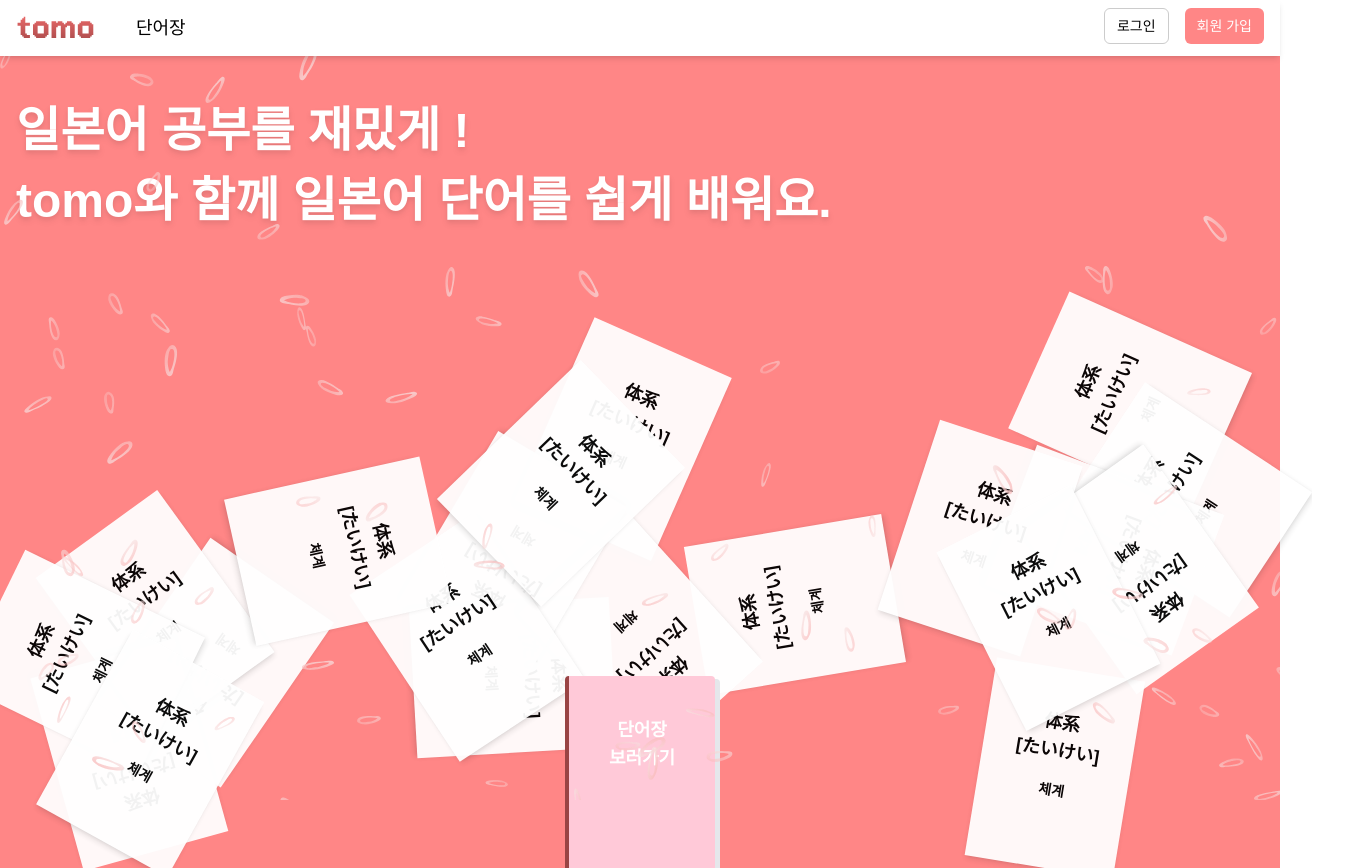
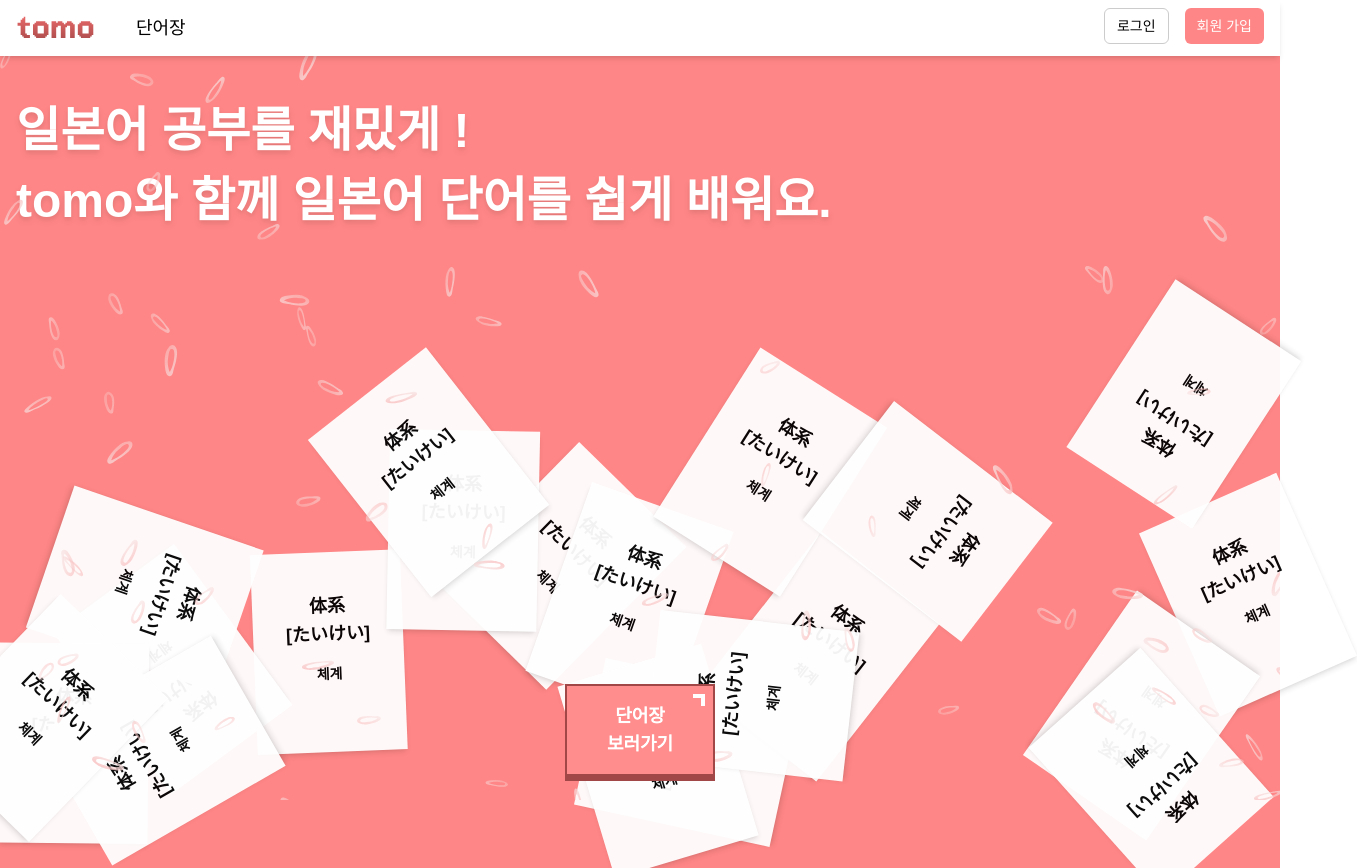
Before and after one commit to juriikim/tomo, a Next.js app: page / in a window 1280 px wide. Shown: the top 868 px of the page, 1357 px wide, since content can reach past the window. Built offline with nearby package versions, Linux system fonts and the light colour scheme; a web font is replaced by a local one.

Commit message:
Refactor: 카드 애니메이션 수정 - 파일 이름 변경 - 딜레이 후 경로 이동 함수 추가

```diff
--- a/src/app/page.tsx
+++ b/src/app/page.tsx
@@ -1,7 +1,7 @@
 import Particle from '@/components/common/particle'
 import PageLayout from '@/components/layout/pageLayout'
 // import PointerCircle from '@/components/layout/pointerCircle'
-import ScrollCard from '@/components/common/scrollCard'
+import ScrollCard from '@/components/common/card'
 
 export default function Home() {
   return (
--- a/src/classes/ScrollCard.ts
+++ b/src/classes/Card.ts
@@ -1,4 +1,4 @@
-export class ScrollCard {
+export class Card {
   x: number
   y: number
   rotation: number
--- /dev/null
+++ b/src/components/common/card.tsx
@@ -0,0 +1,39 @@
+'use client'
+import { useCard } from '@/hooks/useCard'
+import { useRouter } from 'next/navigation'
+
+export default function Card() {
+  const { containerRef, cardArray, assembleCard } = useCard()
+  const router = useRouter()
+
+  return (
+    <div
+      className="relative mt-60 h-[400px] w-full text-center text-lg"
+      ref={containerRef}
+    >
+      {cardArray?.map((card, index) => (
+        <div
+          key={index}
+          className="absolute h-[200px] w-[150px] bg-white py-10 text-secondary opacity-95 shadow-md transition-all duration-700"
+          style={{
+            transform: `translate(calc(${card.x}px - 50%), calc(${card.y}px - 200px)) rotate(${card.rotation}deg)`,
+          }}
+        >
+          <p>体系</p>
+          <p>[たいけい]</p>
+          <p className="mt-4 text-sm">체계</p>
+        </div>
+      ))}
+      <div
+        onClick={async () => {
+          await assembleCard()
+          router.push('/words')
+        }}
+        className="relative top-52 z-40 m-auto w-fit cursor-pointer border-2 border-muted-foreground bg-primary-foreground px-10 py-4 shadow-drop shadow-muted-foreground brightness-105 transition-all before:absolute before:right-2 before:top-2 before:h-3 before:w-3 before:bg-white after:absolute after:right-3 after:top-3 after:h-3 after:w-3 after:bg-primary-foreground hover:translate-y-2 hover:shadow-none"
+      >
+        단어장
+        <br /> 보러가기
+      </div>
+    </div>
+  )
+}
--- a/src/components/common/scrollCard.tsx
+++ /dev/null
@@ -1,34 +0,0 @@
-'use client'
-import { useScrollCard } from '@/hooks/useScrollCard'
-
-export default function ScrollCard() {
-  const { containerRef, cardArray, assembleCard } = useScrollCard()
-
-  return (
-    <div
-      className="relative mt-60 h-[400px] text-center text-lg"
-      ref={containerRef}
-    >
-      {cardArray?.map((card, index) => (
-        <div
-          key={index}
-          className="absolute h-[200px] w-[150px] bg-white py-10 text-secondary opacity-95 shadow-md transition-all duration-700"
-          style={{
-            transform: `translate(calc(${card.x}px - 50%), calc(${card.y}px - 200px)) rotate(${card.rotation}deg)`,
-          }}
-        >
-          <p>体系</p>
-          <p>[たいけい]</p>
-          <p className="mt-4 text-sm">체계</p>
-        </div>
-      ))}
-      <div
-        onClick={assembleCard}
-        className="shadow-right absolute bottom-0 left-1/2 h-[200px] w-[150px] -translate-x-1/2 cursor-pointer rounded border-l-4 border-muted-foreground bg-secondary-foreground py-10 shadow-gray-200 transition-all hover:rotate-3"
-      >
-        단어장
-        <br /> 보러가기
-      </div>
-    </div>
-  )
-}
--- a/src/hooks/useScrollCard.ts
+++ b/src/hooks/useCard.ts
@@ -1,48 +1,54 @@
-import { ScrollCard } from '@/classes/ScrollCard'
+import { Card } from '@/classes/Card'
 import { useEffect, useRef, useState } from 'react'
 
-export type ScrollCardType = {
+export type CardType = {
   x: number
   y: number
   rotation: number
 }
 
-export const useScrollCard = () => {
+export const useCard = () => {
   const containerRef = useRef<HTMLDivElement | null>(null)
-  const [cardArray, setCardArray] = useState<ScrollCardType[]>([])
+  const [cardArray, setCardArray] = useState<CardType[]>([])
 
-  const assembleCard = () => {
-    const copy: ScrollCardType[] = cardArray.map((card) => {
+  const delay = (ms: number): Promise<void> => {
+    return new Promise<void>((resolve) => {
+      setTimeout(() => resolve(), ms)
+    })
+  }
+
+  const assembleCard = async () => {
+    const copy: CardType[] = cardArray.map((card) => {
       card.x = (containerRef.current?.clientWidth || 1) / 2
-      card.y = containerRef.current?.clientHeight || 1
+      card.y = (containerRef.current?.clientHeight || 1) / 2 - 100
       return card
     })
     setCardArray(copy)
-    setTimeout(() => rotateCard(), 500)
+    await delay(500)
+    rotateCard()
+    await delay(500)
   }
 
   const rotateCard = () => {
     let rotate = -30
-
-    const copy: ScrollCardType[] = cardArray.map((card) => {
+    const copy: CardType[] = cardArray.map((card) => {
       rotate += 2
-      card.x = (containerRef.current?.clientWidth || 1) / 2
-      card.y = containerRef.current?.clientHeight || 1
       card.rotation = rotate
       return card
     })
     setCardArray(copy)
   }
+
   useEffect(() => {
     if (!containerRef.current) return
 
     const cardArr = Array.from(
       { length: 20 },
       () =>
-        new ScrollCard(
+        new Card(
           containerRef.current?.clientWidth || 100,
           containerRef.current?.clientHeight || 100
-        ) as ScrollCardType
+        ) as CardType
     )
     setCardArray(cardArr)
 
@@ -50,10 +56,10 @@ export const useScrollCard = () => {
       const cardArr = Array.from(
         { length: 20 },
         () =>
-          new ScrollCard(
+          new Card(
             containerRef.current?.clientWidth || 100,
             containerRef.current?.clientHeight || 100
-          ) as ScrollCardType
+          ) as CardType
       )
       setCardArray(cardArr)
     }
```
